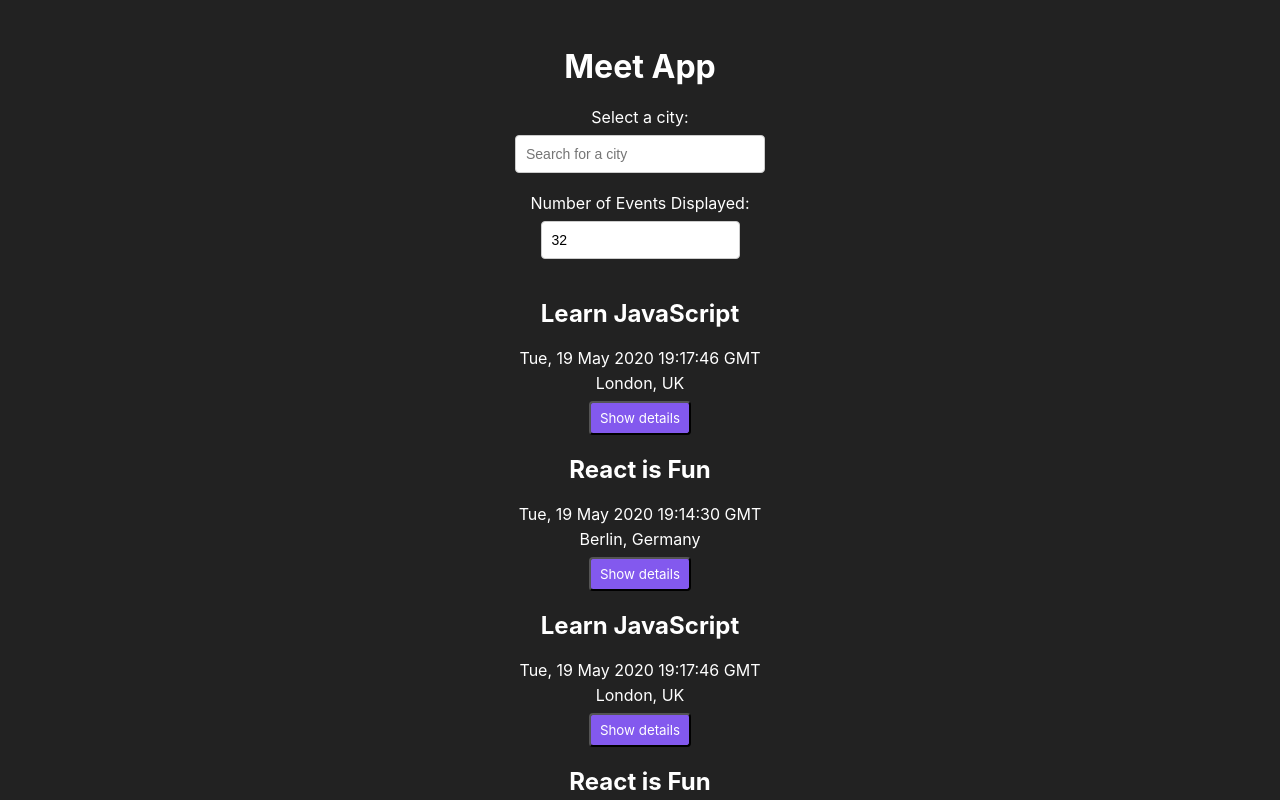
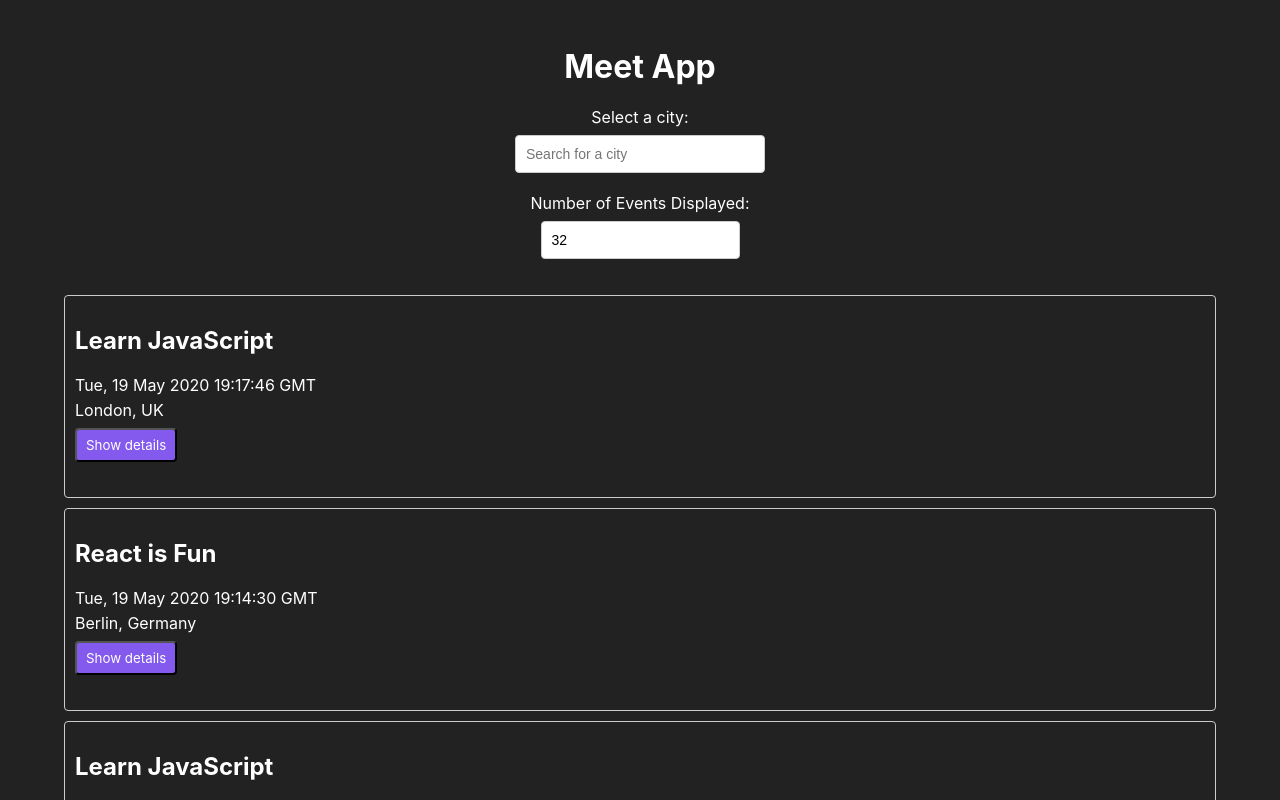
Before and after one commit to Kirkenstocks/meet, a React (Create React App) app: page / in a window 1280 px wide. Shown: the top 800 px of the page. Built offline with nearby package versions, Linux system fonts and the light colour scheme.

Commit message:
Fixed test for rendering start time

```diff
--- a/src/components/Event.js
+++ b/src/components/Event.js
@@ -4,9 +4,9 @@ const Event = ( {event} ) => {
   const [showDetails, setShowDetails] = useState(false);
 
   return (
-    <li>
+    <li className="event">
       <h2>{event.summary}</h2>
-      <p>{new Date(event.created).toUTCString()}</p>
+      <p data-testid="event-start">{new Date(event.created).toUTCString()}</p>
       <p>{event.location}</p>
       {showDetails ?
         <div className="details">
```
Also changed, not shown: 1 other file (tests, documents, lock files or other folders).
